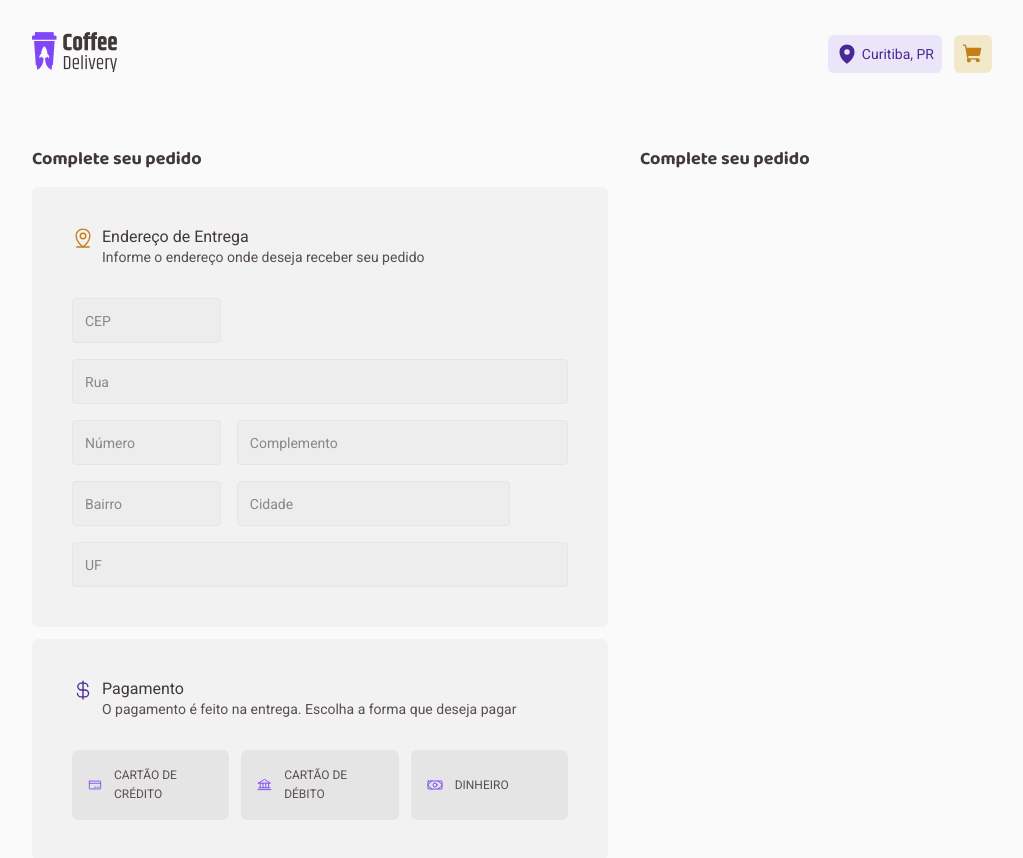
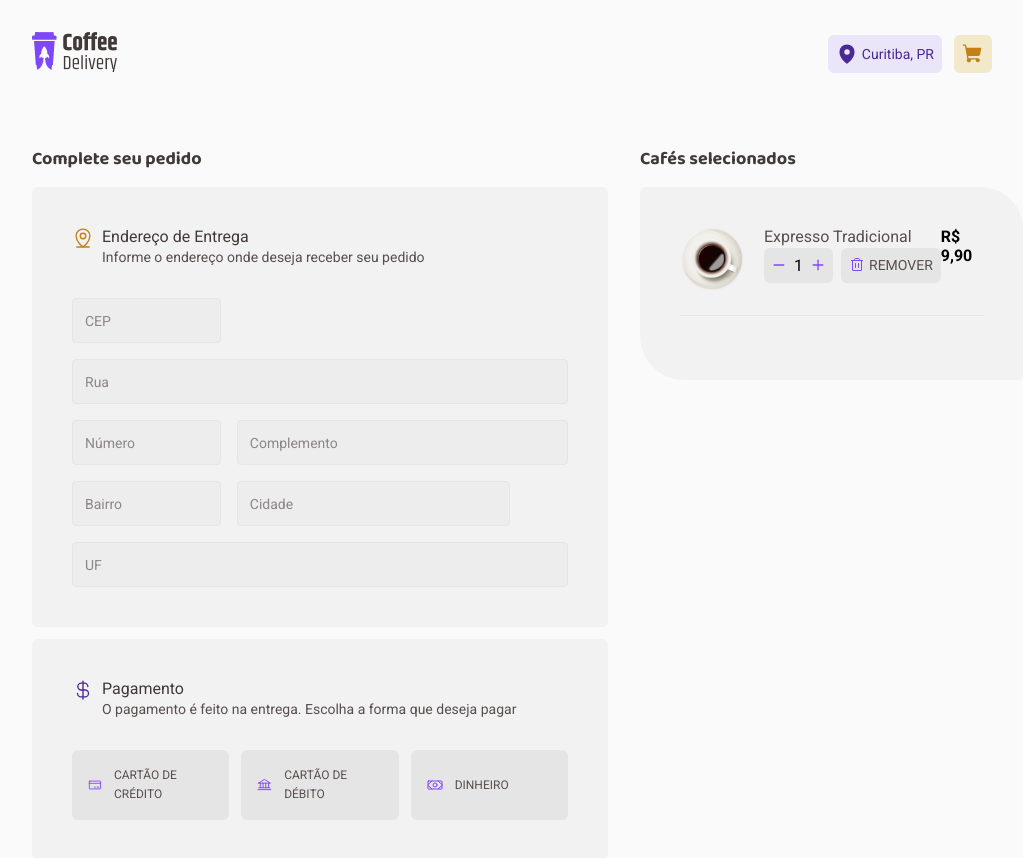
Before and after one commit to larissapissurno/coffee-delivery-react, a React (Vite) app: page /checkout in a window 1280 px wide. Shown: the whole page, without its empty margins (128-1151 px from the left). Built offline with nearby package versions, Linux system fonts and the light colour scheme.

Commit message:
selected coffees component

```diff
--- a/src/pages/Checkout/index.tsx
+++ b/src/pages/Checkout/index.tsx
@@ -6,6 +6,7 @@ import {
   CurrencyDollar,
   MapPinLine,
   Money,
+  Trash,
 } from 'phosphor-react'
 import { TextRegularM, TextRegularS, TitleXS } from 'src/styles/typography'
 import {
@@ -15,8 +16,13 @@ import {
   OrderHeader,
   PaymentInfo,
   PaymentTypeSection,
+  SelectedCoffee,
+  SelectedCoffeeDescription,
+  SelectedCoffees,
   StyledForm,
 } from './styles'
+import coffeeImg from 'src/assets/coffees/american.png'
+import { SelectQuantity } from '@components/SelectQuantity'
 
 export function Checkout() {
   return (
@@ -71,7 +77,31 @@ export function Checkout() {
         </div>
 
         <div>
-          <TitleXS>Complete seu pedido</TitleXS>
+          <TitleXS>Cafés selecionados</TitleXS>
+
+          <SelectedCoffees>
+            <SelectedCoffee>
+              <div>
+                <img src={coffeeImg} alt="a cup of coffee" />
+
+                <SelectedCoffeeDescription>
+                  <TextRegularM>Expresso Tradicional</TextRegularM>
+
+                  <div>
+                    <SelectQuantity
+                      quantity={1}
+                      onValueChange={() => true}
+                    ></SelectQuantity>
+                    <button type="button">
+                      <Trash size={16} /> Remover
+                    </button>
+                  </div>
+                </SelectedCoffeeDescription>
+              </div>
+
+              <span>R$ 9,90</span>
+            </SelectedCoffee>
+          </SelectedCoffees>
         </div>
       </StyledForm>
     </ContentWrapper>
--- a/src/pages/Checkout/styles.ts
+++ b/src/pages/Checkout/styles.ts
@@ -54,3 +54,69 @@ export const PaymentTypeSection = styled.div`
   grid-template-columns: 1fr 1fr 1fr;
   gap: 0.75rem;
 `
+
+export const SelectedCoffees = styled(OrderWrapper)`
+  margin-top: 0.975rem;
+  border-radius: 6px 44px 6px 44px;
+`
+
+export const SelectedCoffee = styled.div`
+  display: flex;
+  flex-direction: row;
+  justify-content: space-between;
+
+  border-bottom: 1px solid ${(props) => props.theme['base-button']};
+
+  padding-bottom: 1.5rem;
+  margin-bottom: 1.5rem;
+
+  img {
+    width: 4rem;
+    height: 4rem;
+  }
+
+  > div {
+    display: flex;
+    gap: 1.25rem;
+    flex-direction: row;
+  }
+
+  > span {
+    font-weight: 700;
+  }
+`
+
+export const SelectedCoffeeDescription = styled.div`
+  display: flex;
+  flex-direction: column;
+
+  div {
+    display: flex;
+    gap: 0.5rem;
+  }
+
+  button {
+    border: none;
+    cursor: pointer;
+    border-radius: 6px;
+    padding: 0.375rem 0.5rem;
+    background: ${(props) => props.theme['base-button']};
+    display: flex;
+    align-items: center;
+    gap: 0.25rem;
+
+    font-size: 0.875rem;
+    text-transform: uppercase;
+    color: ${(props) => props.theme['base-text']};
+
+    transition: background-color 0.2s;
+
+    svg {
+      color: ${(props) => props.theme['accent-500']};
+    }
+  }
+
+  button:hover {
+    background-color: ${(props) => props.theme['base-hover']};
+  }
+`
```
